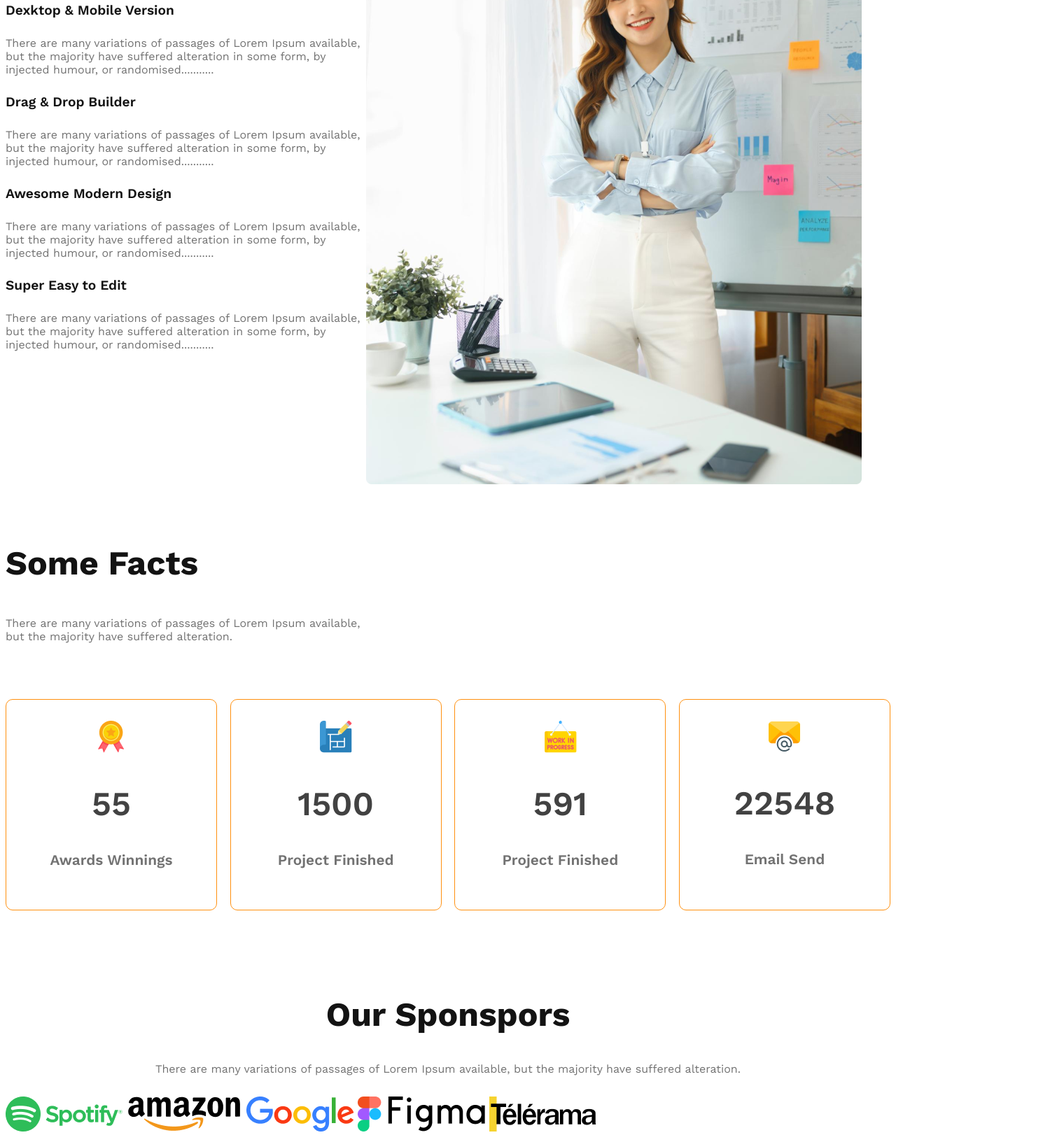
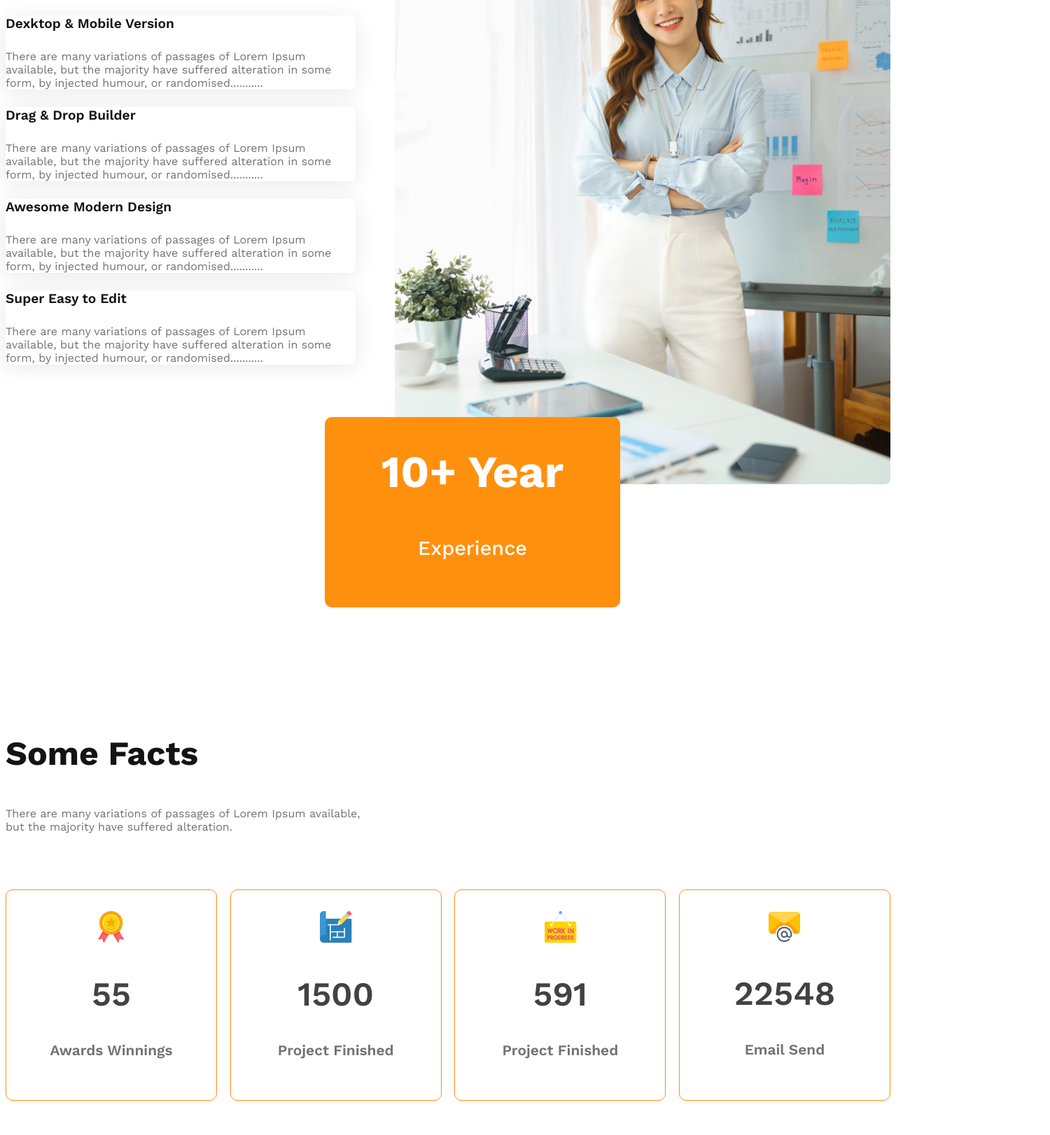
Before and after one commit to Shamimdigital78/ph-g3-architect, a plain HTML site: page index.html in a window 1280 px wide. Shown: the part 2198-3820 px from the top of the page at 70% size, 1500 px wide, since content can reach past the window. Drawn offline with nearby package versions, Linux system fonts and the light colour scheme.

Commit message:
some change

```diff
--- a/css/responsive.css
+++ b/css/responsive.css
@@ -4,9 +4,9 @@
     header{
         padding: 50px;
     }
-    nav, .sec-2-team-features, .facts-cards{
+    nav, .sec-2-team-features, .facts-cards, .sponsor-images{
         flex-direction: column;
-        align-items: center;
+        /* align-items: center; */
     }
     .col-1-left-img{
         grid-template-columns: 1fr;
@@ -21,9 +21,9 @@ header{
     padding: 20px;
 }
 /* flex directin to changed */
-nav,.sec-2-team-features, .facts-cards{
+nav,.sec-2-team-features, .facts-cards, .sponsor-images{
     flex-direction: column;
-    align-items: center;
+    /* align-items: center; */
 }
 .col-1-left-img{
   grid-template-columns: 1fr;
--- a/css/style.css
+++ b/css/style.css
@@ -71,7 +71,6 @@ nav h3 {
   /* for responsive */
 }
 
-
 /*  main sec-2 team /features in main start */
 
 main {
@@ -114,11 +113,11 @@ main {
 }
 /*  main sec-2 team /features in main end */
 
-
 /* sec 3 love-enjoy architect start */
 .love-enjoy {
   display: flex;
   margin: 80px auto;
+  gap: 50px;
 }
 .upper-content h3 {
   color: #131313;
@@ -137,7 +136,10 @@ main {
   max-width: 514px;
 }
 .service-name {
-  max-width: 515px;
+  max-width: 500px;
+  border-radius: 8px;
+  background: #fff;
+  box-shadow: 0px 4px 30px 0px rgba(0, 0, 0, 0.09);
 }
 .service-name h4 {
   color: #131313;
@@ -148,6 +150,34 @@ main {
   color: #727272;
   font-size: 1rem;
   font-weight: 400;
+}
+
+
+
+.ten-yrs-badge {
+  border-radius: 10px;
+  background: #ff900e;
+  width: 342px;
+  position: relative;
+  color: #fff;
+  padding: 40px;
+  text-align: center;
+  bottom: 100px;
+  right: 100px;
+
+}
+.ten-yrs-badge h2 {
+  color: #fff;
+  text-align: center;
+  font-size: 4rem;
+  font-weight: 700;
+  margin-top: 0;
+}
+.ten-yrs-badge p {
+  color: #fff;
+  font-size: 1.8rem;
+  font-weight: 500;
+  text-align: center;
 }
 /* sec 3 love-enjoy architect end */
 
@@ -194,42 +224,52 @@ main {
 /* sponsor start */
 .sponsors {
   margin-top: 120px;
-
 }
 .sponsor-contents {
   text-align: center;
   margin-bottom: 30px;
 }
-.sponsor-contents h2 {
+.sponsors h2 {
   color: #131313;
   font-size: 3rem;
   font-weight: 700;
+  text-align: center;
 }
-.sponsor-contents p {
+.sponsors p {
   color: #727272;
   text-align: center;
   font-size: 1rem;
   font-weight: 400;
+  margin-bottom: 50px;
 }
-
+.sponsor-images {
+  display: flex;
+  justify-content: space-evenly;
+  align-items: center;
+  margin-top: 90px;
+  width: 165px;
+  gap: 30px;
+  margin: 0 auto;
+}
 /* sponsor end */
 
 /* footer start*/
 footer p {
   color: #424242;
   text-align: center;
-  font-size: 1.4rem;
+  font-size: 1rem;
   font-weight: 400;
   align-items: center;
+  padding-top: 40px;
 }
-footer{
-    border-radius: 5px;
-background: #FFF4E7;
-max-width: 1440px;
-height: 100px;
-text-align: center;
+footer {
+  border-radius: 5px;
+  background: #fff4e7;
+  max-width: 1440px;
+  height: 100px;
+  text-align: center;
 
-margin: 130px auto 5px auto;
+  margin: 130px auto 5px auto;
 }
 
 /* footer end */
--- a/index.html
+++ b/index.html
@@ -96,8 +96,12 @@
     </div>
 </div>
 </div>
-<div class="col-right-img">
-<img src="images/architect.png" alt="">
+<div class="right-image">
+<div><img src="images/architect.png" alt=""></div>
+<div class="ten-yrs-badge">
+    <h2>10+ Year</h2>
+    <p>Experience</p>
+</div>
 </div>
 </section>
 <!-- sec-3 feature love/enjoy end -->
@@ -134,10 +138,10 @@
 
 <!-- sponsors start -->
 <section class="sponsors">
-    <div class="sponsor-contents">
+
         <h2>Our Sponspors</h2>
     <p>There are many variations of passages of Lorem Ipsum available, but the majority have suffered alteration.</p>
-    </div>
+
     <div class="sponsor-images">
         <img src="images/sponsors/spotify.png" alt="">
         <img src="images/sponsors/amazon.png" alt="">
```
